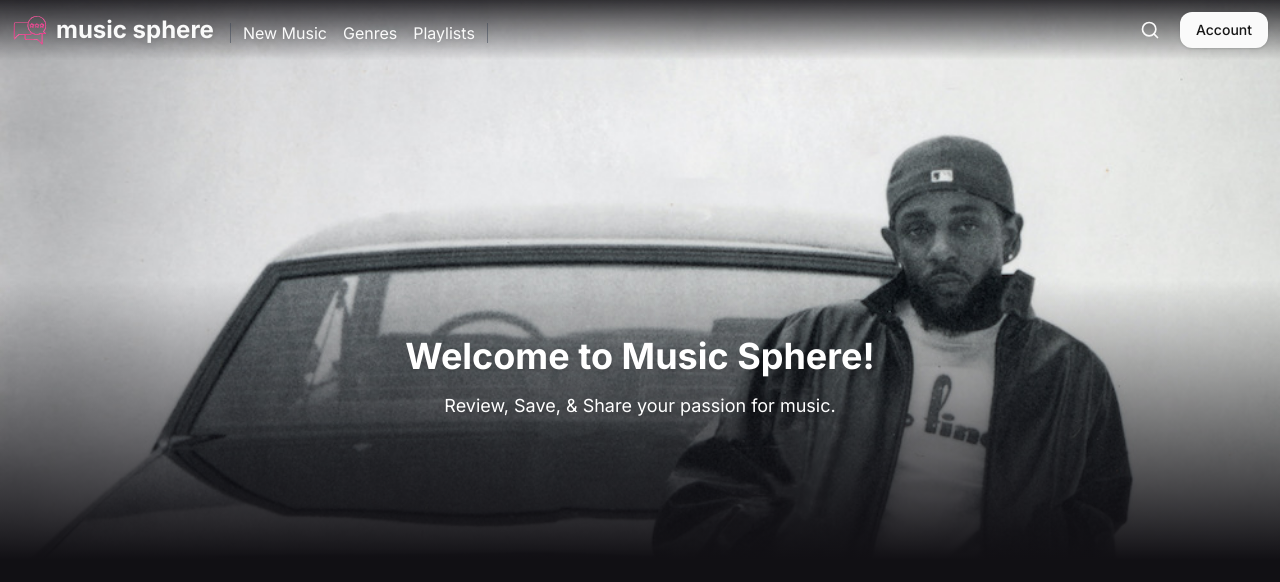
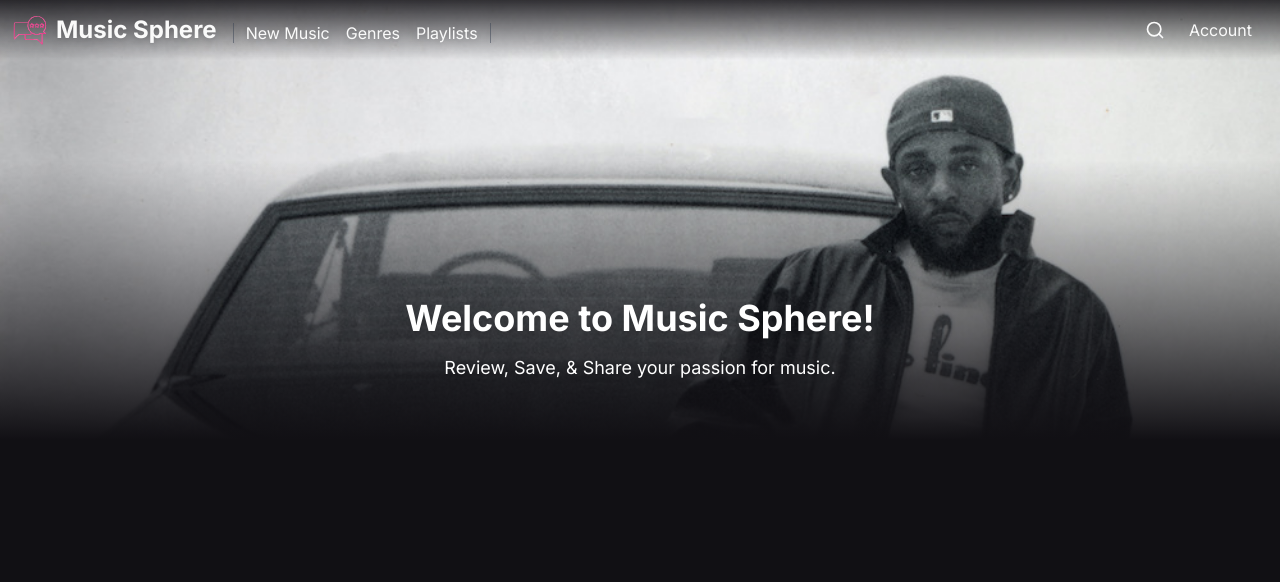
Before and after one commit to carlosyrodriguez/music_sphere, a Next.js app: page / in a window 1280 px wide. Shown: the top 582 px of the page. Built offline with nearby package versions, Linux system fonts and the light colour scheme.

Commit message:
small changes to header

```diff
--- a/app/layout.tsx
+++ b/app/layout.tsx
@@ -3,7 +3,6 @@ import type React from "react" // Import React
 
 import "./globals.css"
 import SiteHeader from "@/app/site-header"
-import { HeaderMenu } from "@/components/header-menu";
 import { MobileHeaderMenu } from "@/components/mobile-header-menu";
 
 const inter = Inter({ subsets: ["latin"] })
--- a/app/page.tsx
+++ b/app/page.tsx
@@ -3,21 +3,19 @@
 export default function Page() {
   return (
     <div className="relative w-full min-h-screen">
-      {/* Image Background Container */}
-      <div className="fixed top-0 left-0 w-full h-[70vh] overflow-hidden">
-        <div className="grid grid-cols-0 w-full h-[70vh]">
+      {/* bg */}
+      <div className="fixed top-0 left-0 w-full h-[55vh] overflow-hidden">
+        <div className="grid grid-cols-0 w-full h-[55vh]">
           <div className="bg-cover bg-center" style={{ backgroundImage: "url('/images/Kendrick-Lamar-GNX.jpg')" }}></div>
         </div>
-
-        {/* Fade Effect */}
         <div className="absolute bottom-0 left-0 w-full h-[35vh] bg-gradient-to-b from-transparent to-background"></div>
       </div>
-
-      {/* Content Section (Ensures Text is on Top of Images) */}
-      <div className="relative z-10 flex flex-col items-center justify-end h-[45vh] text-white droop-shadow-50">
+      {/* welcome section */}
+      <div className="relative z-10 flex flex-col items-center justify-center h-[70vh] text-white droop-shadow-50">
         <h1 className="text-4xl font-bold drop-shadow-md">Welcome to Music Sphere!</h1>
         <p className="mt-4 text-lg drop-shadow-md">Review, Save, & Share your passion for music.</p>
       </div>
+      {/* albums */}
     </div>
   );
 }
--- a/app/site-header.tsx
+++ b/app/site-header.tsx
@@ -3,7 +3,6 @@ import { Search } from "lucide-react"
 import Link from "next/link"
 import Image from "next/image"
 import { HeaderMenu } from "@/components/header-menu"
-import { MobileHeaderMenu } from "@/components/mobile-header-menu"
 import { useState } from "react";
 import { Button } from "@/components/ui/button";
 import Head from "next/head";
@@ -11,7 +10,7 @@ import Head from "next/head";
 export default function SiteHeader() {
 
   return (
-    <div className="sticky top-0 z-50 w-full border-border/50 bg-gradient-to-b from-background/85 to-transparent/0 py-0.5">
+    <div className="sticky top-0 z-50 w-full justify-center border-border/50 bg-gradient-to-b from-background/85 to-transparent/0 py-0.5">
       <div className="px-3 flex h-14 max-w-screen-2xl items-center">
         <div className="flex items-center space-x-4 flex-nowrap">
           <Link href="/" className="flex items-center space-x-2">
@@ -22,21 +21,16 @@ export default function SiteHeader() {
               height={24}
               className="h-9 w-9"
             />
-            <span className="font-bold text-2xl whitespace-nowrap drop-shadow-md">music sphere</span>
+            <span className="font-bold text-2xl whitespace-nowrap drop-shadow-md">Music Sphere</span>
           </Link>
           <div className="hidden md:flex mt-1.5">
           <HeaderMenu />
           </div>
         </div>
-        <div className="flex flex-1 items-center justify-end">
-          <button
-            className="inline-flex items-center justify-center rounded-full p-3 text-sm font-medium ring-offset-background transition-colors hover:bg-accent hover:text-accent-foreground focus-visible:outline-none focus-visible:ring-2 focus-visible:ring-ring focus-visible:ring-offset-2"
-            aria-label="Search"
-          >
-            <Search className="h-5 w-5" />
-          </button>
+        <div className="flex flex-1 items-center w-full justify-end">
+          <Search className="h-5 w-5 hover:text-gray-300" />
           <Link href="/auth/login" passHref>
-            <Button className="ml-2 rounded-xl px-4">Account</Button>
+            <span className="ml-2 rounded-xl px-4 hover:text-gray-300">Account</span>
           </Link>
         </div>
       </div>
--- a/components/mobile-header-menu.tsx
+++ b/components/mobile-header-menu.tsx
@@ -4,8 +4,8 @@ export function MobileHeaderMenu() {
       <nav className="flex justify-center">
         <ul className="flex space-x-6 text-md">
           <li><a href="#" className="hover:text-gray-400 pr-4 border-r">New Music</a></li>
-          <li><a href="#" className="hover:text-gray-400 pr-4 border-r">Genres</a></li>
-          <li><a href="#" className="hover:text-gray-400">Playlists</a></li>
+          <li><a href="#" className="hover:text-gray-400 pr-4 border-r border-gray-700 border-opacity-50">Genres</a></li>
+          <li><a href="#" className="hover:text-gray-400 ">Playlists</a></li>
         </ul>
       </nav>
     </header>
```
